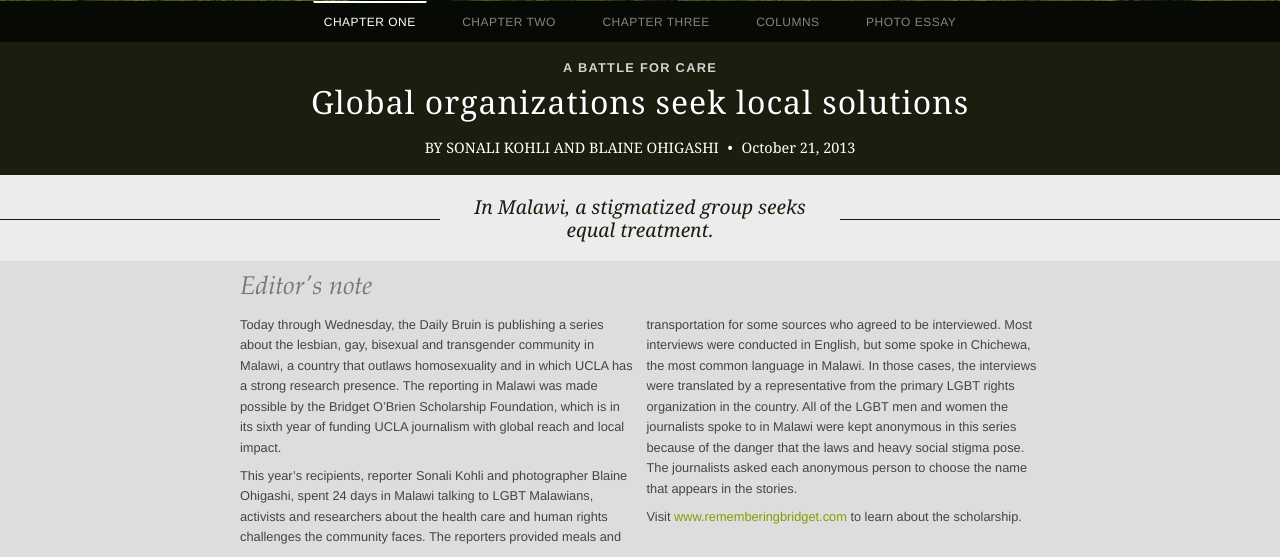
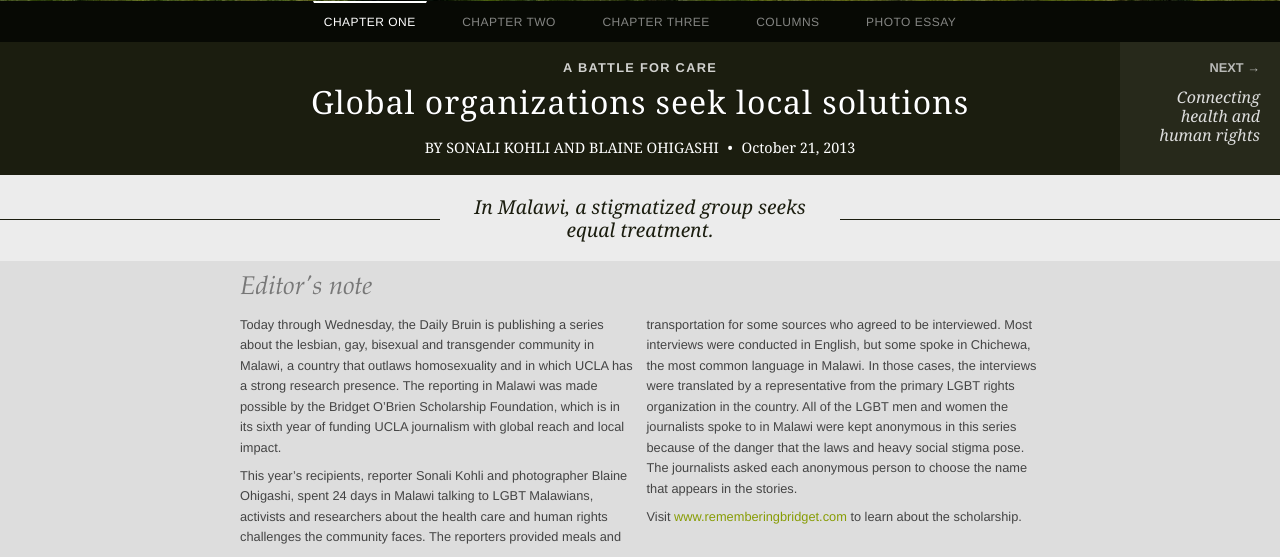
Before and after one commit to dailybruin/bob-2013, a PHP site: page / in a window 1280 px wide. Shown: the part 399-956 px from the top of the page. Run offline with PHP 8.4, Linux system fonts and the light colour scheme; a stand-in replaces the project's code that opens the database connection; some libraries are stand-ins or nearby versions.

Commit message:
Made links between sections

```diff
--- a/inc/day1.story.php
+++ b/inc/day1.story.php
@@ -2,7 +2,12 @@
   <div class="headline">
     <span class="package-title">A Battle for Care</span>
     <h2>Global organizations seek local solutions</h2>
-    <div class="head-info"><span class="byline">By Sonali Kohli and Blaine Ohigashi</span> • <span class="date">October 21, 2013</span></div>  </div>
+    <div class="head-info"><span class="byline">By Sonali Kohli and Blaine Ohigashi</span> • <span class="date">October 21, 2013</span></div>
+    <a class="otherstory next" href="/chapter-two/looking-for-light/">
+      <span class="kicker">Next</span>
+      <span class="shorttitle">Connecting health and human rights</span>
+    </a>
+	</div>
 
   <div class="subhead">
     <hr />
@@ -319,4 +324,10 @@
   </div><!-- end div.row -->
 </article>
 
+<a class="otherstory next bottom" href="/chapter-two/looking-for-light/">
+  <span class="kicker">Next</span>
+  <span class="shorttitle">Connecting health and human rights</span>
+	<span class="lede">They are tucked into residential neighborhoods, protected by high walls and gates, or hidden off of side streets – in these buildings Malawian men and women are free to tease each other about their latest crush, to declare their goals and hopes for the future of lesbian, gay, bisexual and transgender rights.</span>
+</a>
+
 <div class="clear"></div>
```
Also changed, not shown: inc/day2.story1.php (+12 -1 lines), inc/day2.story2.php (+11 -0 lines), inc/day3.story1.php (+12 -0 lines).
